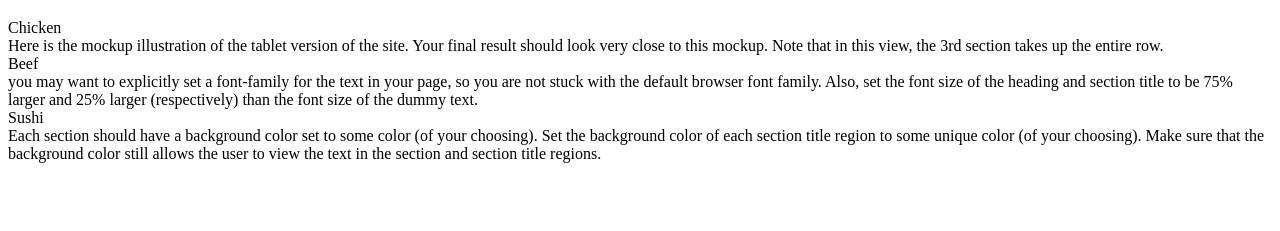
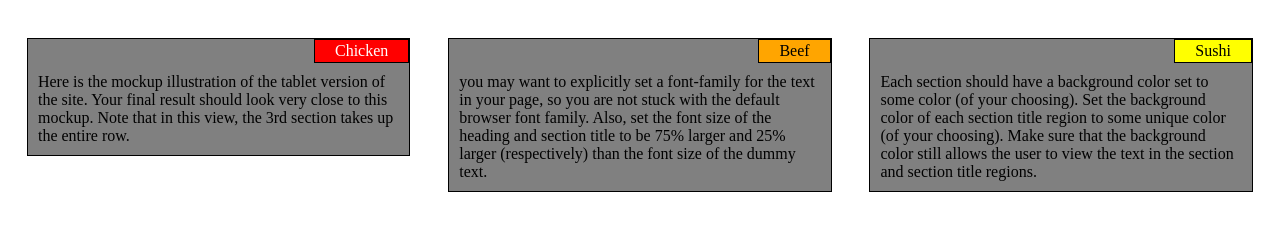
Before and after one commit to mawadamulki5/module2-solution, a plain HTML site: page index.html in a window 1280 px wide. Shown: the part 61-292 px from the top of the page. Drawn offline with Linux system fonts and the light colour scheme.

Commit message:
Update index.html

```diff
--- a/index.html
+++ b/index.html
@@ -5,7 +5,10 @@
     <meta http-equiv="X-UA-Compatible" content="IE=edge">
     <meta name="viewport" content="width=device-width, initial-scale=1.0">
     <title>Document</title>
-	<link href="style.css">
+	<link rel="stylesheet" href="style.css">
+	<link rel="preconnect" href="https://fonts.googleapis.com">
+    <link rel="preconnect" href="https://fonts.gstatic.com" crossorigin>
+    <link href="https://fonts.googleapis.com/css2?family=Ubuntu:ital,wght@0,400;1,700&display=swap" rel="stylesheet">
 </head>
 <body>
     <h1 align="center"> our menu </h1>
```
